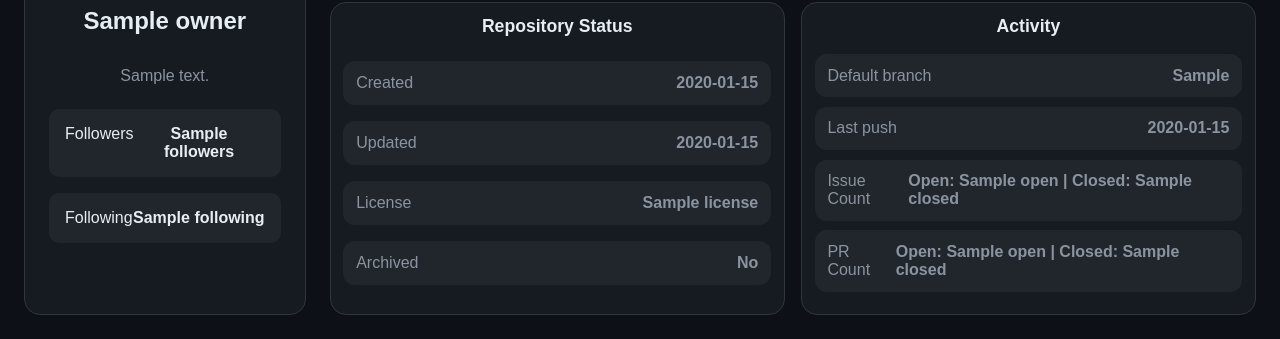
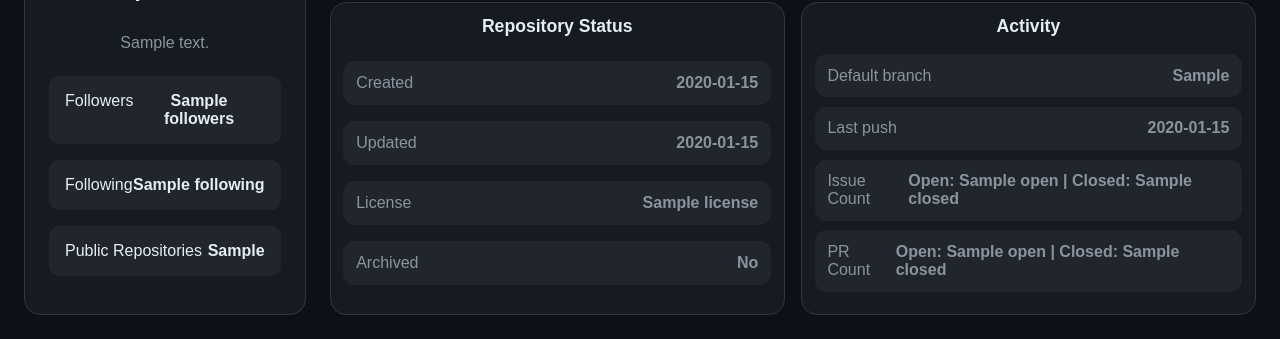
Before and after one commit to Alice-In-Code/github-repository-analyzer, a Flask app: template src/templates/results.html in a window 1280 px wide. Shown: the part 461-800 px from the top of the page. Run offline with Flask 3, Linux system fonts and the light colour scheme; the template is opened without the code that fills it: most values are stand-ins (such as "Sample title", 1, 10 or a date in 2020); grey boxes marked "Sample" are stand-in pictures.

Commit message:
feat: update owner panel stats

```diff
--- a/src/templates/components/owner_panel.html
+++ b/src/templates/components/owner_panel.html
@@ -30,7 +30,7 @@
 
 
         <h2 class="owner-name">
-            {{ owner.name or owner.login }}
+            {{ owner.name or owner.login or "N/A" }}
         </h2>
 
 
@@ -68,6 +68,19 @@
 
             </div>
 
+            <div class="owner-stat">
+
+
+                <span>
+                    Public Repositories
+                </span>
+
+                <strong>
+                    {{ owner.public_repos }}
+                </strong>
+
+            </div>
+
 
         </div>
 
```
